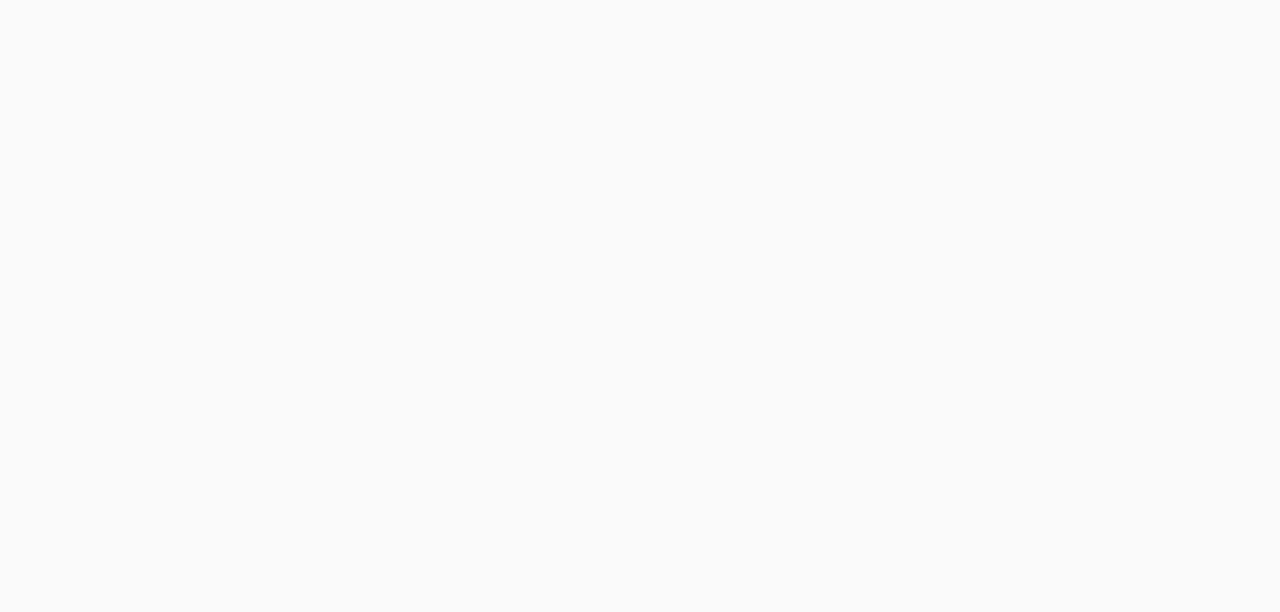
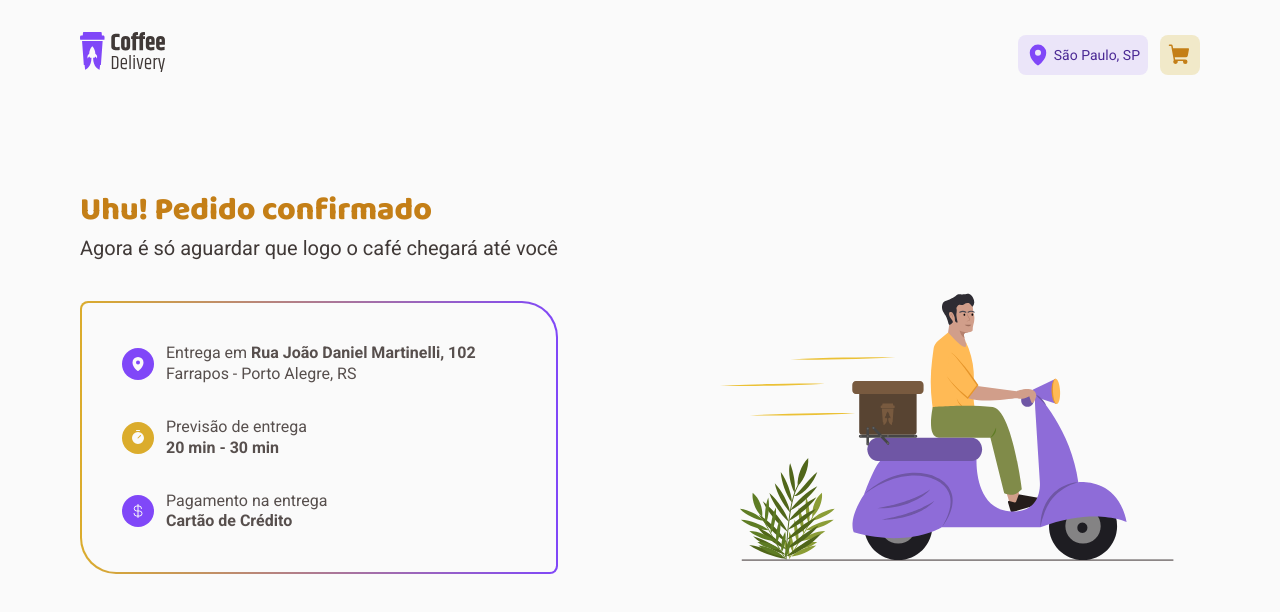
Before and after one commit to guilherme-s-barros/02-aprofundando-em-hooks-desafio, a React (Vite) app: page /checkout/success in a window 1280 px wide. Before the commit this address had no page. Shown: the top 612 px of the page. Built offline with nearby package versions, Linux system fonts and the light colour scheme.

Commit message:
feat: success page

```diff
--- a/src/components/header/index.tsx
+++ b/src/components/header/index.tsx
@@ -16,7 +16,7 @@
 					São Paulo, SP
 				</span>
 
-				<Link to="/cart" title="Ir ao carrinho">
+				<Link to="/checkout" title="Ir ao carrinho">
 					<ShoppingCart weight="fill" size={24} />
 				</Link>
 			</InfoContainer>
--- /dev/null
+++ b/src/components/icon-container.ts
@@ -0,0 +1,29 @@
+import styled, { useTheme } from 'styled-components'
+
+type ValidBackgroundColors = 'yellow' | 'yellowDark' | 'gray' | 'purple'
+
+interface IconContainerProps {
+	$backgroundColor: ValidBackgroundColors
+}
+
+function getThemeColor(color: ValidBackgroundColors) {
+	const theme = useTheme()
+
+	const validColors = {
+		yellow: theme.color.brand.primary,
+		yellowDark: theme.color.brand.primaryDark,
+		gray: theme.color.base.text,
+		purple: theme.color.brand.secondary,
+	}
+
+	return validColors[color]
+}
+
+export const IconContainer = styled.div<IconContainerProps>`
+  color: ${({ theme }) => theme.color.base.background};
+  background: ${({ $backgroundColor }) => getThemeColor($backgroundColor)};
+
+  padding: 0.5rem;
+  border-radius: 999px;
+  line-height: 0;
+`
--- a/src/pages/checkout/index.tsx
+++ b/src/pages/checkout/index.tsx
@@ -9,7 +9,6 @@
 
 import { QuantityInput } from '../../components/quantity-input'
 import {
-	Amount,
 	AmountContainer,
 	CartContainer,
 	CartItem,
@@ -116,7 +115,7 @@
 								/>
 
 								<CartItemDetails>
-									<span>Expresso tradicional</span>
+									<p>Expresso tradicional</p>
 
 									<CartItemActions>
 										<QuantityInput />
@@ -136,7 +135,7 @@
 								<img src="/images/coffees/latte.png" alt="Latte" />
 
 								<CartItemDetails>
-									<span>Latte</span>
+									<p>Latte</p>
 
 									<CartItemActions>
 										<QuantityInput />
@@ -154,18 +153,20 @@
 					</div>
 
 					<AmountContainer>
-						<Amount>
+						<p>
 							<span>Total de itens</span>
-							<span>R$ 29,70</span>
-						</Amount>
-						<Amount>
-							<span>Total de entrega</span>
-							<span>R$ 3,50</span>
-						</Amount>
-						<Amount>
-							<strong>Total</strong>
-							<strong>R$ 33,20</strong>
-						</Amount>
+							R$ 29,70
+						</p>
+
+						<p>
+							<span>Entrega</span>
+							R$ 3,50
+						</p>
+
+						<strong>
+							<span>Total</span>
+							R$ 33,20
+						</strong>
 					</AmountContainer>
 
 					<ConfirmOrderButton type="submit" form="orderForm">
--- a/src/pages/checkout/styles.ts
+++ b/src/pages/checkout/styles.ts
@@ -185,7 +185,7 @@
 `
 
 export const CartItemDetails = styled.div`
-  span {
+  p {
     display: block;
     margin-bottom: 0.5rem;
   }
@@ -223,23 +223,25 @@
   border-top: 1px solid ${({ theme }) => theme.color.base.button};
   padding-top: 1.5rem;
   margin-top: 1.5rem;
-`
+  display: flex;
+  flex-direction: column;
+  gap: 0.75rem;
 
-export const Amount = styled.div`
-  display: flex;
-  justify-content: space-between;
+  p {
+    display: flex;
+    justify-content: space-between;
 
-  & + & {
-    margin-top: 0.75rem;
-  }
-
-  span:first-child {
-    ${({ theme }) => theme.text.body.regularS};
+    span {
+      ${({ theme }) => theme.text.body.regularS};
+    }
   }
 
   strong {
     ${({ theme }) => theme.text.body.boldL};
     color: ${({ theme }) => theme.color.base.subtitle};
+
+    display: flex;
+    justify-content: space-between;
   }
 `
 
--- /dev/null
+++ b/src/pages/checkout/success/index.tsx
@@ -0,0 +1,63 @@
+import { CurrencyDollar, MapPin, Timer } from 'phosphor-react'
+
+import { IconContainer } from '../../../components/icon-container'
+import {
+	OrderInfoContainer,
+	OrderInfoContent,
+	SuccessContainer,
+	TextContainer,
+} from './styles'
+
+export function Success() {
+	return (
+		<SuccessContainer>
+			<TextContainer>
+				<h1>Uhu! Pedido confirmado</h1>
+				<p>Agora é só aguardar que logo o café chegará até você</p>
+
+				<OrderInfoContainer>
+					<OrderInfoContent>
+						<span>
+							<IconContainer $backgroundColor="purple">
+								<MapPin weight="fill" size={16} />
+							</IconContainer>
+
+							<p>
+								Entrega em <strong>Rua João Daniel Martinelli, 102</strong>{' '}
+								<br />
+								Farrapos - Porto Alegre, RS
+							</p>
+						</span>
+
+						<span>
+							<IconContainer $backgroundColor="yellow">
+								<Timer weight="fill" size={16} />
+							</IconContainer>
+
+							<p>
+								Previsão de entrega <br />
+								<strong>20 min - 30 min</strong>
+							</p>
+						</span>
+
+						<span>
+							<IconContainer $backgroundColor="purple">
+								<CurrencyDollar size={16} />
+							</IconContainer>
+
+							<p>
+								Pagamento na entrega <br />
+								<strong>Cartão de Crédito</strong>
+							</p>
+						</span>
+					</OrderInfoContent>
+				</OrderInfoContainer>
+			</TextContainer>
+
+			<img
+				src="/images/delivery.svg"
+				alt="Motoboy em uma moto roxa indo fazer a entrega de um pacote"
+			/>
+		</SuccessContainer>
+	)
+}
--- /dev/null
+++ b/src/pages/checkout/success/styles.ts
@@ -0,0 +1,49 @@
+import styled from 'styled-components'
+
+export const SuccessContainer = styled.main`
+  display: flex;
+  justify-content: space-between;
+  align-items: flex-end;
+
+  padding: 5rem 0;
+`
+
+export const TextContainer = styled.div`
+  h1 {
+    ${({ theme }) => theme.text.heading.titleL};
+    color: ${({ theme }) => theme.color.brand.primaryDark};
+
+    margin-bottom: 0.25rem;
+  }
+
+  > p {
+    ${({ theme }) => theme.text.body.regularL};
+    color: ${({ theme }) => theme.color.base.subtitle};
+
+    margin-bottom: 2.5rem;
+  }
+`
+
+export const OrderInfoContainer = styled.div`
+  ${({ theme }) => theme.color.brand.gradient};
+
+  padding: 2px;
+  border-radius: 0.5rem 2.25rem;
+`
+
+export const OrderInfoContent = styled.div`
+  background: ${({ theme }) => theme.color.base.background};
+
+  display: flex;
+  flex-direction: column;
+  gap: 2rem;
+
+  padding: 2.5rem;
+  border-radius: 0.4rem 2.15rem;
+
+  span {
+    display: flex;
+    align-items: center;
+    gap: 0.75rem;
+  }
+`
--- a/src/pages/home/index.tsx
+++ b/src/pages/home/index.tsx
@@ -1,5 +1,6 @@
 import { Coffee, Package, ShoppingCart, Timer } from 'phosphor-react'
 
+import { IconContainer } from '../../components/icon-container'
 import { QuantityInput } from '../../components/quantity-input'
 import {
 	AddToCartButton,
@@ -14,7 +15,6 @@
 	FeaturesContainer,
 	HeroContent,
 	HeroSection,
-	IconContainer,
 } from './styles'
 
 export function Home() {
@@ -37,25 +37,25 @@
 								<IconContainer $backgroundColor="yellowDark">
 									<ShoppingCart weight="fill" size={16} />
 								</IconContainer>
-								Compra simples e segura
+								<p>Compra simples e segura</p>
 							</span>
 							<span>
 								<IconContainer $backgroundColor="gray">
 									<Package weight="fill" size={16} />
 								</IconContainer>
-								Embalagem mantém o café intacto
+								<p>Embalagem mantém o café intacto</p>
 							</span>
 							<span>
 								<IconContainer $backgroundColor="yellow">
 									<Timer weight="fill" size={16} />
 								</IconContainer>
-								Entrega rápida e rastreada
+								<p>Entrega rápida e rastreada</p>
 							</span>
 							<span>
 								<IconContainer $backgroundColor="purple">
 									<Coffee weight="fill" size={16} />
 								</IconContainer>
-								O café chega fresquinho até você
+								<p>O café chega fresquinho até você</p>
 							</span>
 						</FeaturesContainer>
 					</div>
--- a/src/pages/home/styles.ts
+++ b/src/pages/home/styles.ts
@@ -1,23 +1,4 @@
-import styled, { useTheme } from 'styled-components'
-
-type ValidBackgroundColors = 'yellow' | 'yellowDark' | 'gray' | 'purple'
-
-interface IconContainerProps {
-	$backgroundColor: ValidBackgroundColors
-}
-
-function getThemeColor(color: ValidBackgroundColors) {
-	const theme = useTheme()
-
-	const validColors = {
-		yellow: theme.color.brand.primary,
-		yellowDark: theme.color.brand.primaryDark,
-		gray: theme.color.base.text,
-		purple: theme.color.brand.secondary,
-	}
-
-	return validColors[color]
-}
+import styled from 'styled-components'
 
 export const HeroSection = styled.section`
   position: relative;
@@ -68,15 +49,6 @@
     gap: 0.75rem;
     white-space: nowrap;
   }
-`
-
-export const IconContainer = styled.div<IconContainerProps>`
-  color: ${({ theme }) => theme.color.base.background};
-  background: ${({ $backgroundColor }) => getThemeColor($backgroundColor)};
-
-  padding: 0.5rem;
-  border-radius: 999px;
-  line-height: 0;
 `
 
 export const CoffeesSection = styled.section`
--- a/src/router.tsx
+++ b/src/router.tsx
@@ -2,6 +2,7 @@
 
 import { DefaultLayout } from './layout/default'
 import { Checkout } from './pages/checkout'
+import { Success } from './pages/checkout/success'
 import { Home } from './pages/home'
 
 export function Router() {
@@ -11,6 +12,7 @@
 				<Route path="/" Component={DefaultLayout}>
 					<Route index path="/" Component={Home} />
 					<Route path="/checkout" Component={Checkout} />
+					<Route path="/checkout/success" Component={Success} />
 				</Route>
 			</Routes>
 		</BrowserRouter>
--- a/src/styles/theme/default.ts
+++ b/src/styles/theme/default.ts
@@ -12,6 +12,15 @@
 			secondaryLight: _primitives.color.purple[10],
 			secondary: _primitives.color.purple[50],
 			secondaryDark: _primitives.color.purple[60],
+
+			gradient: css`
+        background:
+          linear-gradient(
+            90deg,
+            ${_primitives.color.yellow[50]},
+            ${_primitives.color.purple[50]}
+          );
+      `,
 		},
 		base: {
 			title: _primitives.color.gray[90],
```
